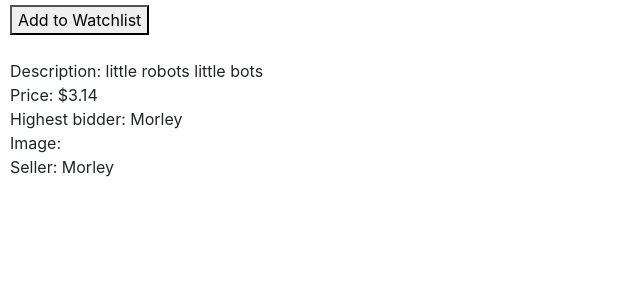
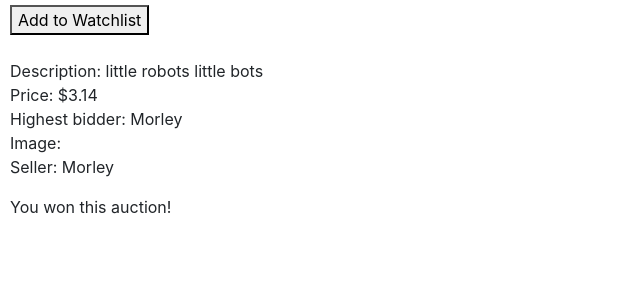
Before and after one commit to Spoonbadger/Project2-commerce, a Django app: a page that uses auctions/templates/auctions/listing.html in a window 1280 px wide. Shown: the part 214-514 px from the top of the page, without its empty margins (0-640 px from the left). Run offline with Django 3.2, Linux system fonts and the light colour scheme; a user stored in the database is signed in; data comes from the database, SQL or seed files in the repository; both versions use the stored data as it was after the commit; some libraries are stand-ins or nearby versions.

Commit message:
Feat: winning message displayed on won auction listings.

```diff
--- a/auctions/templates/auctions/listing.html
+++ b/auctions/templates/auctions/listing.html
@@ -49,6 +49,10 @@
         {% endif %}
     {% endif %}
 
+    {% if won %}
+        <p>You won this auction!</p>
+    {% endif %}
+
 {% endblock %}
 
 
--- a/auctions/views.py
+++ b/auctions/views.py
@@ -71,7 +71,7 @@
 
 
 def index(request):
-        active_listings = Listing.objects.filter(is_active=True).order_by('created_at')
+        active_listings = Listing.objects.filter(is_active=True).order_by('-created_at')
         return render(request, "auctions/index.html", {
             "listings": active_listings,
         })
@@ -92,11 +92,18 @@
 
             if listing in user.watchlist.all():
                 in_watchlist = True
+
+            # Display a winning message is the listing is closed and the user is the highest bidder.
+            won = False
+            if listing.current_bid.user == user and not is_active:
+                won = True
+
             return render(request, "auctions/listing.html", {
                 "listing": listing,
                 "in_watchlist": in_watchlist,
                 "userowner": userowner,
                 "is_active": is_active,
+                "won": won,
             })
         else:
             return render(request, "auctions/listing.html", {
@@ -217,7 +224,6 @@
         return HttpResponseRedirect (reverse("auctions:listing", args=(title, )))
 
 
-    # NEXT TODO: working on this function, so the user can see items they have won then work on active_bids page for active items user have bid on.
 @login_required
 def wins(request):
     user = request.user
@@ -231,5 +237,4 @@
     })
 
 
-def active_bids(request):
-    ...
+#NEXT TODO: Add feature to enable comments.
```
Also changed, not shown: db.sqlite3.
